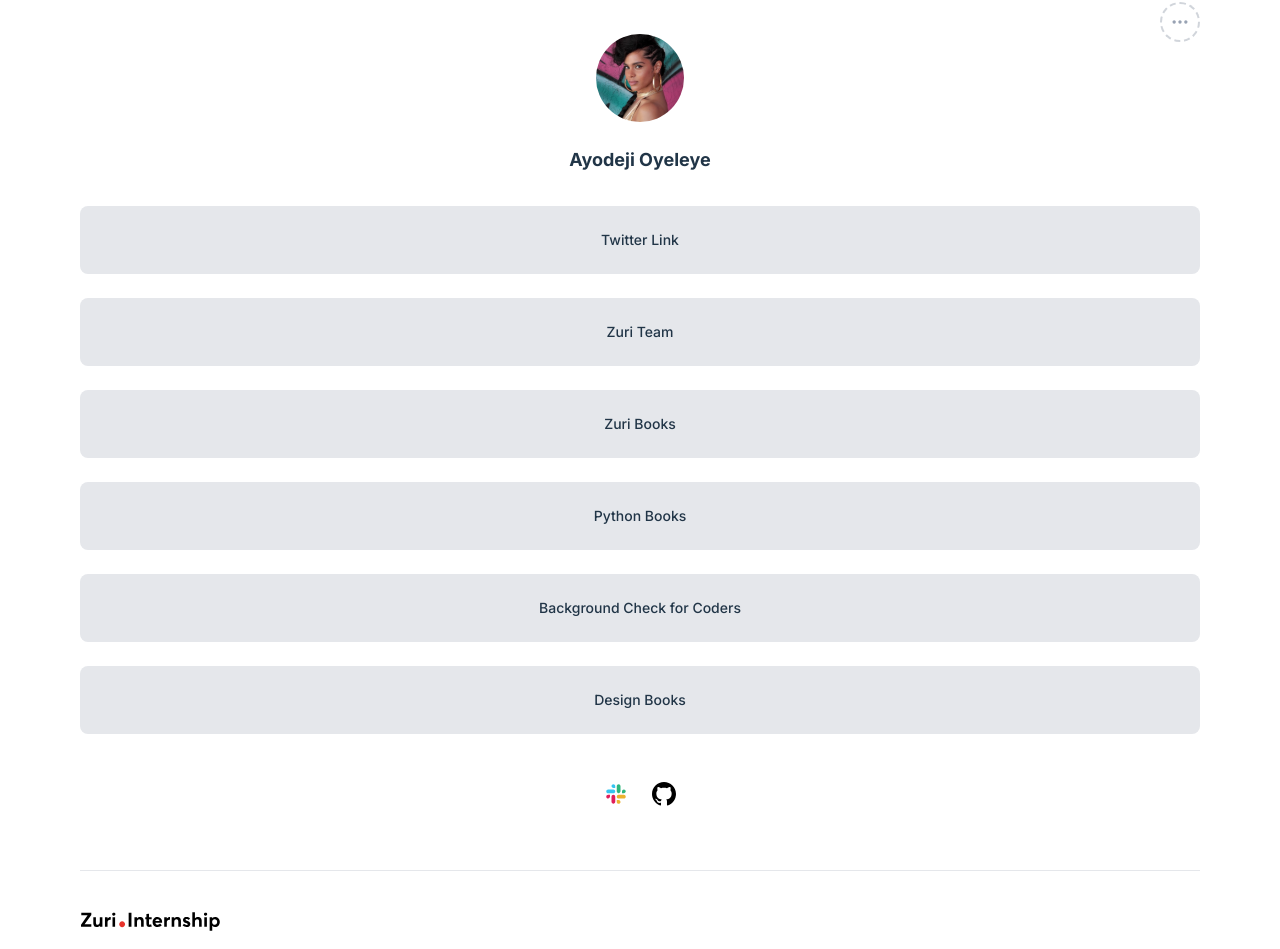
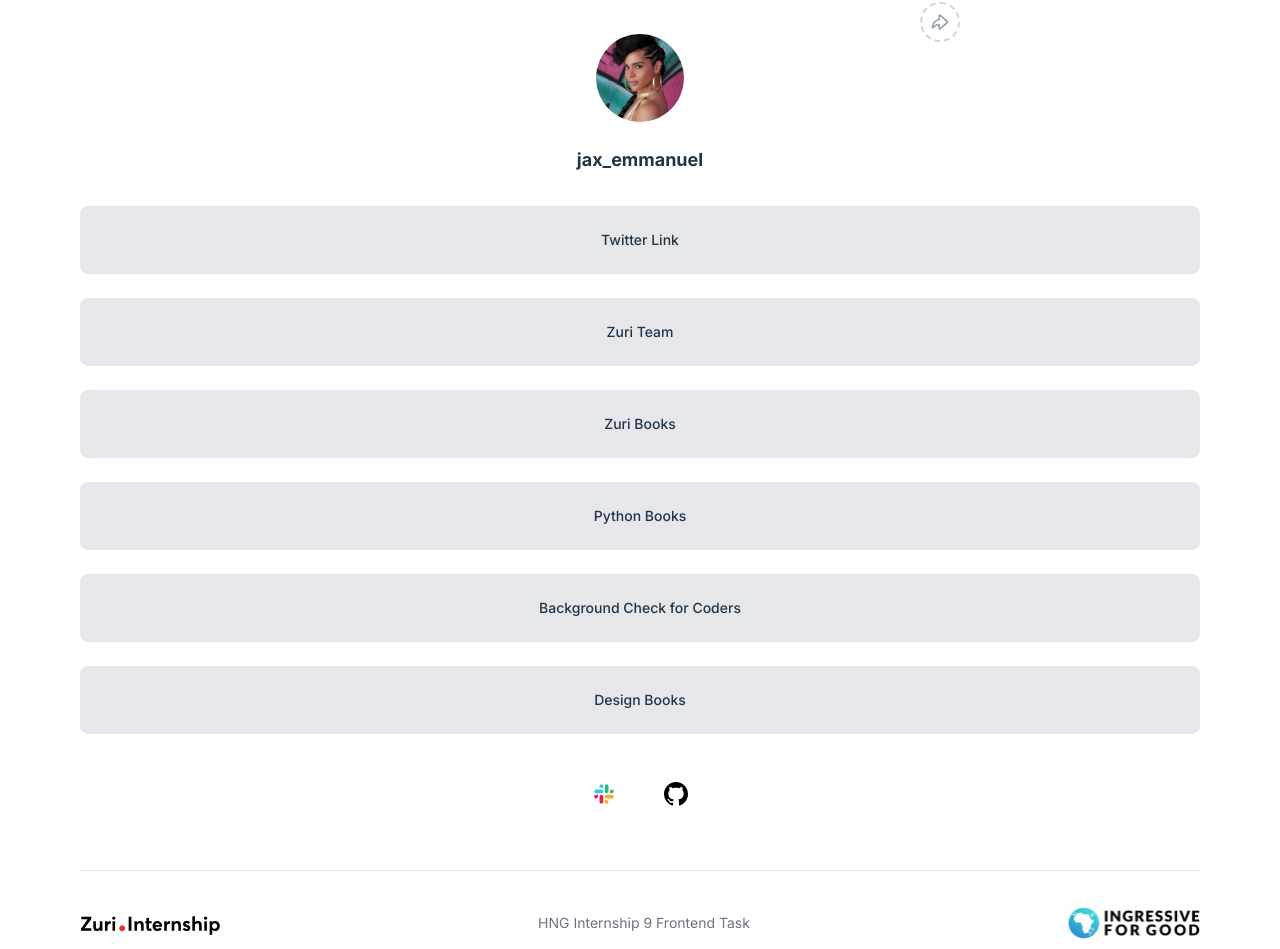
Before and after one commit to ayodeji-jackson/linktree-clone, a React (Vite) app: page / in a window 1280 px wide. Shown: the part 70-1019 px from the top of the page. Built offline with nearby package versions, Linux system fonts and the light colour scheme.

Commit message:
adjust footer and share button for desktop, finish up links, add styles for profile pic hover state

```diff
--- a/src/App.tsx
+++ b/src/App.tsx
@@ -1,53 +1,96 @@
-import img from './assets/profile__img.svg';
-import dots from './assets/dots-horizontal.svg';
-import slack from './assets/slack.svg';
-import github from './assets/github.svg';
-import zuri from './assets/Zuri.Internship_Logo.svg';
-import i4g from './assets/I4G.svg';
+import img from "./assets/profile__img.svg";
+import dots from "./assets/dots-horizontal.svg";
+import slack from "./assets/slack.svg";
+import github from "./assets/github.svg";
+import zuri from "./assets/Zuri.Internship_Logo.svg";
+import i4g from "./assets/I4G.svg";
+import camera from "./assets/camera.svg";
+import share from "./assets/share.svg";
 
 interface Link {
+  id: string;
   text: string;
   to: string;
 }
 
 const App = () => {
   const links: Link[] = [
-    {text: 'Twitter Link', to: ''},
-    {text: 'Zuri Team', to: ''},
-    {text: 'Zuri Books', to: ''},
-    {text: 'Python Books', to: ''},
-    {text: 'Background Check for Coders', to: ''},
-    {text: 'Design Books', to: ''},
-  ]
+    {
+      text: "Twitter Link",
+      to: "https://twitter.com/jax_emmanuel/",
+      id: "twitter",
+    },
+    { text: "Zuri Team", to: "https://training.zuri.team/", id: "btn_zuri" },
+    { text: "Zuri Books", to: "http://books.zuri.team/", id: "books" },
+    {
+      text: "Python Books",
+      to: "https://books.zuri.team/python-for-beginners?ref_id=jax",
+      id: "book__python",
+    },
+    {
+      text: "Background Check for Coders",
+      to: "https://background.zuri.team/",
+      id: "pitch",
+    },
+    {
+      text: "Design Books",
+      to: "https://books.zuri.team/design-rules",
+      id: "book__design",
+    },
+  ];
 
   return (
-    <div className='w-full py-16 px-4 flex flex-col my-0 mx-auto max-w-6xl'>
-      <button className='translate-y-2 grid place-items-center ml-auto w-10 h-10 rounded-full border-dashed border-2 border-gray-300 transition-colors hover:bg-gray-50 focus:ring-gray-100 focus:ring-4 disabled:bg-gray-50' type="button">
-        <img src={dots} />
+    <div className="w-full py-16 px-4 flex flex-col my-0 mx-auto max-w-6xl">
+      <button
+        className="translate-y-2 grid place-items-center ml-auto xl:mr-60 w-10 h-10 rounded-full border-dashed border-2 border-gray-300 transition-colors hover:bg-gray-50 focus:ring-gray-100 focus:ring-4 disabled:bg-gray-50"
+        type="button"
+      >
+        <img src={dots} className="md:hidden" />
+        <img src={share} className="hidden md:block" />
       </button>
-      <main className='grid justify-items-center'>
-        <img src={img} className="mb-6" />
-        <h1 className='font-bold text-lg text-grey-900 mb-8'>Ayodeji Oyeleye</h1>
-        <div className='flex flex-col gap-6 w-full mb-6'>
-          {
-            links.map(link => (
-              <a href={link.to} key={link.text} className="bg-gray-200 text-center rounded-lg py-6 px-8 font-medium text-sm transition-colors hover:bg-gray-300 focus:border-gray-400 focus:border focus:shadow-sm focus:shadow-[#1018280D] disabled:bg-gray-25 disabled:border-gray-100">{link.text}</a>
-            ))
-          }
+      <main className="grid justify-items-center">
+        <div className="mb-6 relative cursor-pointer">
+          <span className="opacity-0 hover:opacity-100 transition-opacity absolute bg-[rgba(52,64,84,0.75)] rounded-full inset-0">
+            <img src={camera} className="absolute inset-x-9 inset-y-[70%]" />
+          </span>
+          <img src={img} id="profile__img" />
         </div>
-        <div className='flex pt-6 pb-8 gap-6'>
+        <h1 className="font-bold text-lg text-grey-900 mb-8" id="twitter">
+          jax_emmanuel
+        </h1>
+        <span id="slack" hidden>
+          jax
+        </span>
+        <div className="flex flex-col gap-6 w-full mb-6">
+          {links.map((link) => (
+            <a
+              href={link.to}
+              key={link.id}
+              className="bg-gray-200 text-center rounded-lg py-6 px-8 font-medium text-sm transition-colors hover:bg-gray-300 focus:border-gray-400 focus:border focus:shadow-sm focus:shadow-[#1018280D] disabled:bg-gray-25 disabled:border-gray-100"
+            >
+              {link.text}
+            </a>
+          ))}
+        </div>
+        <div className="flex pt-6 pb-8 gap-6">
           <img src={slack} />
+          <a></a>
           <img src={github} />
         </div>
       </main>
-      <footer className='py-8 flex flex-col gap-4'>
+      <footer className="py-8">
         <hr />
-        <img src={zuri} className="mt-5 w-fit" />
-        <p className='text-gray-500 text-sm'>HNG Internship 9 Frontend Task</p>
-        <img src={i4g} className="w-fit" />
+
+        <div className="mt-9 flex flex-col gap-4 md:flex-row md:items-center md:justify-between">
+          <img src={zuri} className="w-fit" />
+          <p className="text-gray-500 text-sm">
+            HNG Internship 9 Frontend Task
+          </p>
+          <img src={i4g} className="w-fit" />
+        </div>
       </footer>
     </div>
   );
-}
+};
 
-export default App
+export default App;
```
Also changed, not shown: src/assets/camera.svg (added).
